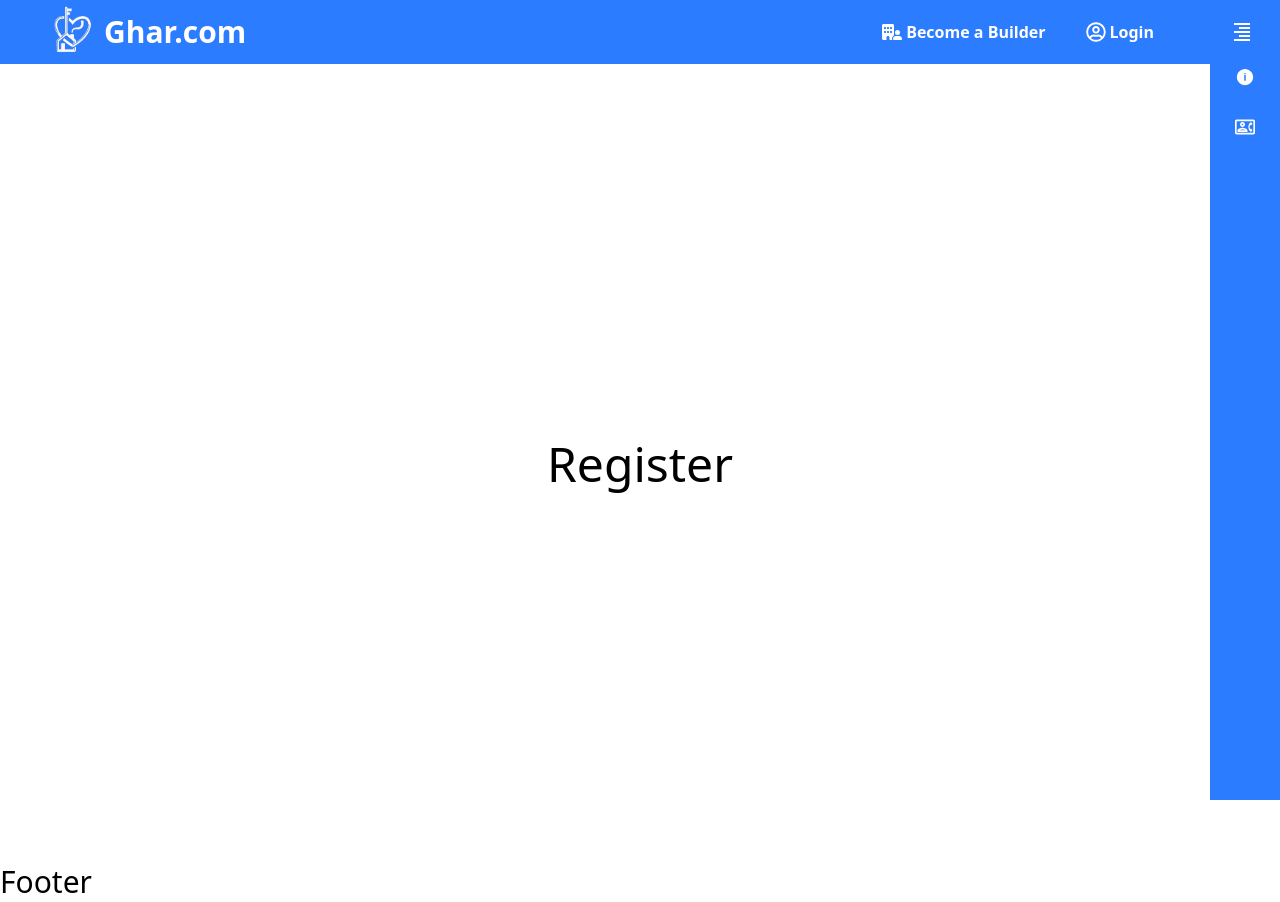
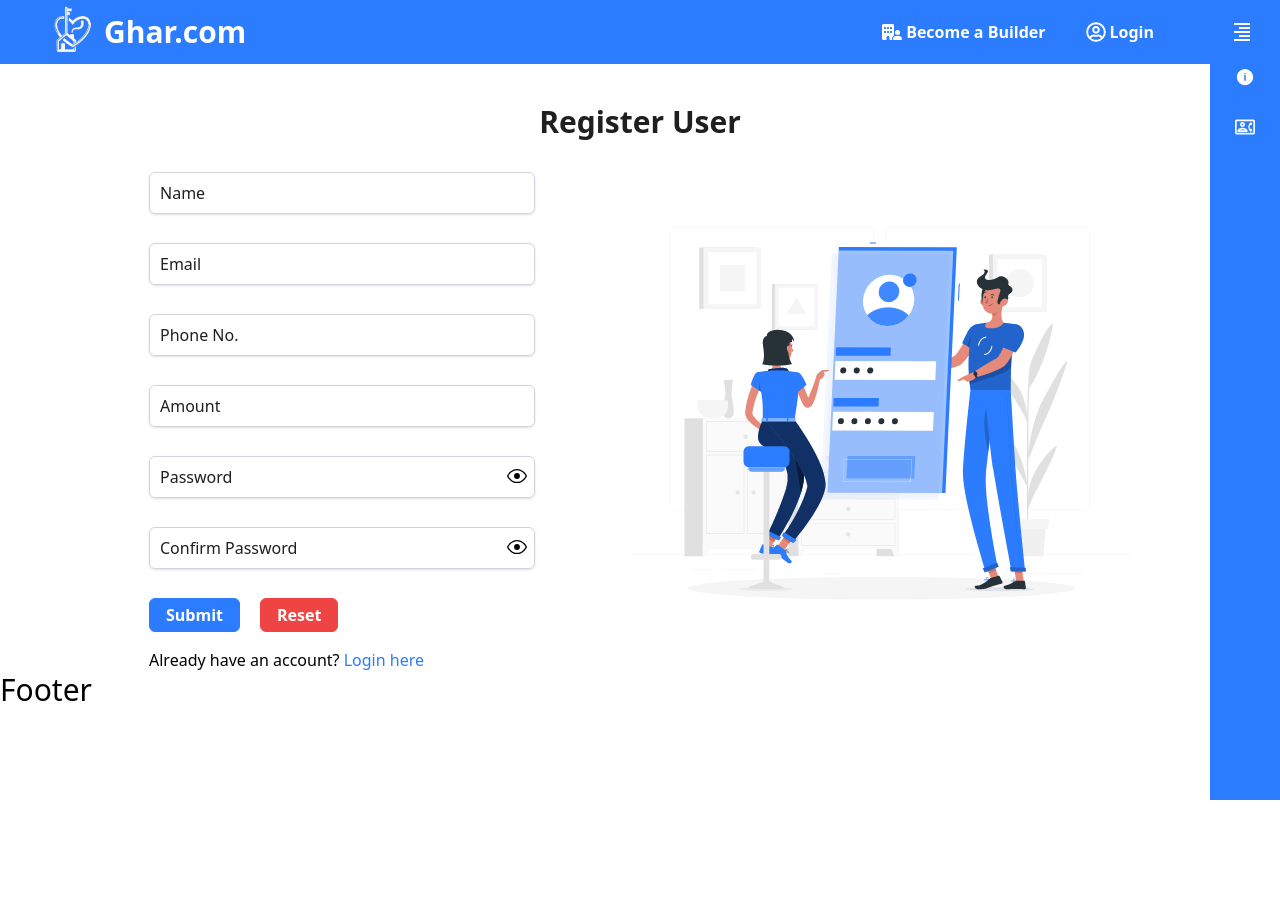
Before and after one commit to dhruv-p-prajapati/Ghar.com, a React (Vite) app: page /user/register in a window 1280 px wide. After the commit the page ends 800 px from the top, so only its background shows below. Built offline with nearby package versions, Linux system fonts and the light colour scheme; data requests are answered from the project's data file.

Commit message:
[FEAT]: Added register-user page with proper form validation using yup

```diff
--- a/src/components/common/Loader.jsx
+++ b/src/components/common/Loader.jsx
@@ -3,8 +3,8 @@ import { FallingLines, Grid } from "react-loader-spinner";
 
 const Loader = () => {
   return (
-    <div className="flex justify-center items-center h-screen w-screen">
-      <Grid visible={true} height="150" width="150" color="#2b7cff" ariaLabel="grid-loading" radius="11" />
+    <div className="flex justify-center items-center h-screen w-screen bg-slate-200">
+      <Grid visible={true} height="150" width="100" color="#2b7cff" ariaLabel="grid-loading" radius="11" />
     </div>
   );
 };
--- a/src/components/pages/register/RegisterBuilder.jsx
+++ b/src/components/pages/register/RegisterBuilder.jsx
@@ -89,8 +89,8 @@ const RegisterBuilder = () => {
 
   useEffect(() => {
     (async () => {
-      const { success: usersSuccess, data: usersData, error: userError } = await getUsers();
-      const { success: sellerSuccess, data: buildersData, error: buildersError } = await getBuilders();
+      const { data: usersData, error: userError } = await getUsers();
+      const { data: buildersData, error: buildersError } = await getBuilders();
 
       setUsers(usersData);
       setBuilders(buildersData);
--- a/src/components/pages/register/RegisterUser.jsx
+++ b/src/components/pages/register/RegisterUser.jsx
@@ -1,11 +1,216 @@
-import React from "react";
+import { Form, Formik } from "formik";
+import React, { useEffect, useState } from "react";
+import { Button, Input } from "../../common";
+import { NavLink, useNavigate } from "react-router-dom";
+import { useDispatch } from "react-redux";
+import { getBuilders, getUsers, registerUser } from "../../../utils/axiosGloableInstance";
+import * as yup from "yup";
+import { setLoader } from "../../../redux/actions/appAction";
+import { setRole } from "../../../redux/actions/roleAction";
+import { toast } from "react-toastify";
 
-const Register = () => {
+const passwordRules = /^(?=.*[a-z])(?=.*[A-Z])(?=.*\d)(?=.*[@$!%*?&])[A-Za-z\d@$!%*?&]{4,}$/;
+const phNoRules = /^[6-9]\d{9}$/;
+
+const userSchema = yup.object({
+  name: yup
+    .string()
+    .required("*required")
+    .min(2, "*Name must contain atleast 2 characters")
+    .max(15, "*Name must not contain more than 15 characters")
+    .trim(),
+  email: yup.string().required("*required").email("*Email is not valid").trim(),
+  phNo: yup.string().required("*required").matches(phNoRules, "*Phone No. is not valid"),
+  amount: yup.number().min(0, "*Enter valid amount").max(50000, "*Enter amount less than 50,000"),
+  password: yup
+    .string()
+    .required("*required")
+    .matches(passwordRules, "*Password must contain 1 UpperCase, 1 Lowercase, 1 special characters and 1 number"),
+  cpassword: yup
+    .string()
+    .required("*required")
+    .oneOf([yup.ref("password")], "*Passwords must match")
+});
+
+const RegisterUser = () => {
+  const navigate = useNavigate();
+  const dispatch = useDispatch();
+
+  const [users, setUsers] = useState([]);
+  const [builders, setBuilders] = useState([]);
+
+  const handleSubmit = async (values, { resetForm }) => {
+    const { name, email, phNo, amount, password } = values;
+
+    const emailExistsInUsers = users.findIndex((user) => user.email === email);
+    const emailExistsInBuilders = builders.findIndex((builder) => builder.email === email);
+
+    if (emailExistsInUsers === -1 && emailExistsInBuilders === -1) {
+      let userObj = {
+        id: users.length !== 0 ? (parseInt(users[users.length - 1].id) + 1).toString() : "1",
+        name: name.trim(),
+        email: email.trim(),
+        phNo,
+        amount,
+        password,
+        favouriteProperties: []
+      };
+
+      try {
+        dispatch(setLoader(true));
+
+        const { success, error } = await registerUser(userObj);
+
+        if (success) {
+          toast.success("User registered successfully");
+          dispatch(setRole("user", userObj));
+          resetForm();
+          navigate("/");
+        } else {
+          console.log("Failed to register User ", error);
+          toast.error("Problem for registering User, Please try after some time!");
+          resetForm();
+        }
+      } catch (error) {
+        console.log("Failed to register User ", error);
+      } finally {
+        dispatch(setLoader(false));
+      }
+    } else {
+      toast.error("User already exists!!");
+      resetForm();
+    }
+  };
+
+  useEffect(() => {
+    (async () => {
+      const { data: usersData, error: usersError } = await getUsers();
+      const { data: buildersData, error: buildersError } = await getBuilders();
+
+      console.log(usersError, buildersError);
+
+      setUsers(usersData);
+      setBuilders(buildersData);
+    })();
+  }, []);
+
   return (
-    <div className="text-5xl flex justify-center items-center min-h-screen">
-      <h1>Register</h1>
-    </div>
+    <Formik
+      initialValues={{
+        name: "",
+        email: "",
+        password: "",
+        cpassword: "",
+        phNo: "",
+        amount: ""
+      }}
+      onSubmit={handleSubmit}
+      validationSchema={userSchema}>
+      {({ handleSubmit, handleChange, handleBlur, handleReset, values, errors, touched }) => (
+        <div className="flex justify-center flex-col gap-5 items-center mt-10 sm:px-[5rem]">
+          <span className="text-secondary font-bold text-3xl pb-3">Register User</span>
+          <div className="flex justify-center items-center lg:gap-24">
+            <Form className="flex flex-col gap-2" onSubmit={handleSubmit}>
+              <Input
+                id="name"
+                name="name"
+                value={values.name}
+                labelText="Name"
+                placeholder="Dhruv Prajapati"
+                onChange={handleChange}
+                onBlur={handleBlur}
+                touched={touched?.name}
+                error={errors?.name}
+              />
+
+              <Input
+                id="email"
+                name="email"
+                type="email"
+                value={values.email}
+                labelText="Email"
+                placeholder="dhruv@example.com"
+                onChange={handleChange}
+                onBlur={handleBlur}
+                touched={touched?.email}
+                error={errors?.email}
+              />
+
+              <Input
+                id="phNo"
+                name="phNo"
+                type="number"
+                value={values.phNo}
+                labelText="Phone No."
+                placeholder="1234567890"
+                onChange={handleChange}
+                onBlur={handleBlur}
+                touched={touched?.phNo}
+                error={errors?.phNo}
+              />
+
+              <Input
+                id="amount"
+                name="amount"
+                type="number"
+                value={values.amount}
+                labelText="Amount"
+                placeholder="15000"
+                onChange={handleChange}
+                onBlur={handleBlur}
+                touched={touched?.amount}
+                error={errors?.amount}
+              />
+
+              <Input
+                id="password"
+                name="password"
+                type="password"
+                value={values.password}
+                labelText="Password"
+                placeholder="Example@123"
+                onChange={handleChange}
+                onBlur={handleBlur}
+                touched={touched?.password}
+                error={errors?.password}
+              />
+              <Input
+                id="cpassword"
+                name="cpassword"
+                type="password"
+                value={values.cpassword}
+                labelText="Confirm Password"
+                placeholder="Example@123"
+                onChange={handleChange}
+                onBlur={handleBlur}
+                touched={touched?.cpassword}
+                error={errors?.cpassword}
+              />
+              <div className="flex gap-5">
+                <Button variant="primary" type="submit">
+                  Submit
+                </Button>
+                <Button variant="danger" type="reset">
+                  Reset
+                </Button>
+              </div>
+              <div className="mt-2">
+                <p>
+                  Already have an account?{" "}
+                  <NavLink to="/login" className="text-primary">
+                    Login here
+                  </NavLink>
+                </p>
+              </div>
+            </Form>
+            <div className="hidden lg:block">
+              <img src="/images/loginRegister.gif" alt="" />
+            </div>
+          </div>
+        </div>
+      )}
+    </Formik>
   );
 };
 
-export default Register;
+export default RegisterUser;
--- a/src/utils/axiosGloableInstance/index.js
+++ b/src/utils/axiosGloableInstance/index.js
@@ -31,6 +31,8 @@ export const getBuilders = () => API.get("builders");
 
 export const registerBuilder = (builderObj) => API.post("builders", builderObj);
 
+export const registerUser = (userObj) => API.post("users", userObj);
+
 export const findUser = (email) => API.get(`users?email=${email}`);
 
 export const findBuilder = (email) => API.get(`builders?email=${email}`);
```
